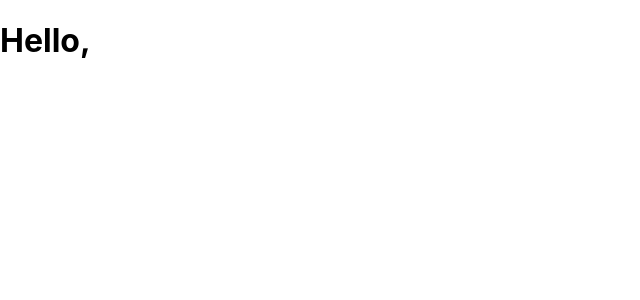
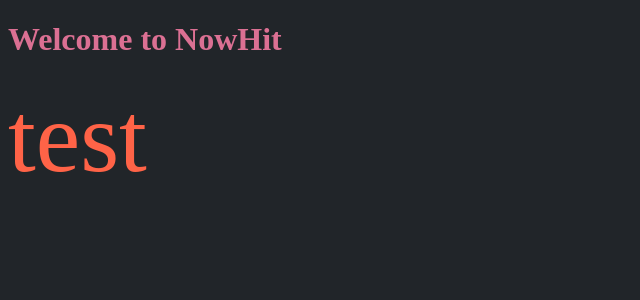
Before and after one commit to thanabgithub/UAT_dashboard_v02, a React (Create React App) app in the folder frontend/: page / in a window 1280 px wide. Shown: the top 300 px of the page, without its empty margins (0-640 px from the left). Built offline with nearby package versions, Linux system fonts and the light colour scheme.

Commit message:
test styled-components

```diff
--- a/frontend/package.json
+++ b/frontend/package.json
@@ -15,6 +15,7 @@
     "react-dom": "^17.0.2",
     "react-image-button": "^1.0.6",
     "react-scripts": "5.0.0",
+    "styled-components": "^5.3.3",
     "web-vitals": "^2.1.4"
   },
   "scripts": {
--- a/frontend/src/App.js
+++ b/frontend/src/App.js
@@ -1,12 +1,33 @@
 import React, { Component } from "react";
-import "./styles/index.css";
+import "./styles/default.css";
+import Welcome from "./pages/setting/Setting";
+import styled, { css } from "styled-components";
 
-function Welcome(props) {
-  return <h1>Hello, {props.name}</h1>;
-}
+const MyContainer = styled.div`
+  color: green;
+  ${(props) =>
+    props.primary &&
+    css`
+      color: palevioletred;
+    `}
+`;
+
+const NewContainer = styled(MyContainer)`
+  color: tomato;
+  font-size: 100px;
+`;
+
 class App extends Component {
   render() {
-    return <Welcome />;
+    return (
+      <div>
+        {" "}
+        <MyContainer primary>
+          <Welcome name="NowHit" />
+        </MyContainer>
+        <NewContainer>test</NewContainer>
+      </div>
+    );
   }
 }
 
--- a/frontend/src/index.js
+++ b/frontend/src/index.js
@@ -1,6 +1,5 @@
 import React from "react";
 import ReactDOM from "react-dom";
-import "./styles/index.css";
 import App from "./App";
 
 ReactDOM.render(
--- /dev/null
+++ b/frontend/src/pages/setting/Setting.js
@@ -0,0 +1,4 @@
+import React from "react";
+export default function Welcome(props) {
+  return <h1>Welcome to {props.name}</h1>;
+}
--- /dev/null
+++ b/frontend/src/styles/default.css
@@ -0,0 +1,4 @@
+body {
+  background-color: #212529;
+  color: white;
+}
--- a/frontend/src/styles/index.css
+++ /dev/null
@@ -1,9 +0,0 @@
-body {
-  margin: 0;
-  font-family: -apple-system, BlinkMacSystemFont, "Segoe UI", "Roboto", "Oxygen",
-    "Ubuntu", "Cantarell", "Fira Sans", "Droid Sans", "Helvetica Neue",
-    sans-serif;
-  -webkit-font-smoothing: antialiased;
-  -moz-osx-font-smoothing: grayscale;
-  padding: 0;
-}
```
Also changed, not shown: 1 other file (tests, documents, lock files or other folders).
